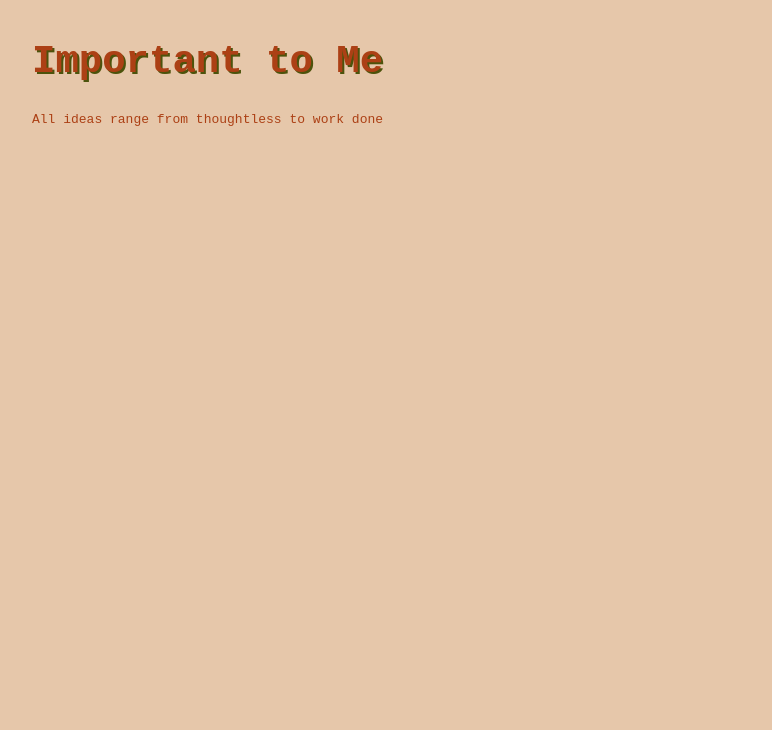
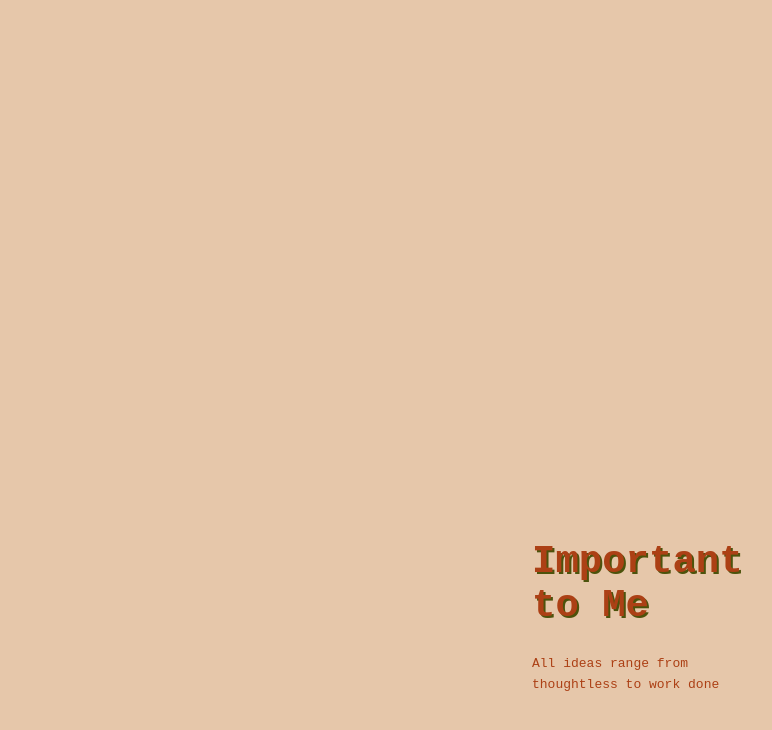
Before and after one commit to JC070102/my-verse, a plain HTML site: page index.html in a window 1280 px wide. Shown: the top 730 px of the page, without its empty margins (8-780 px from the left). Drawn offline with Linux system fonts and the light colour scheme.

Commit message:
Update style.css

```diff
--- a/style.css
+++ b/style.css
@@ -2,7 +2,7 @@ body {
   background-color: rgb(230, 199, 170);
   color: rgb(172, 64, 21);
   font-family: monospace;
-  margin: 40px;
+  margin: 540px;
 }
 
 h1 {
```
